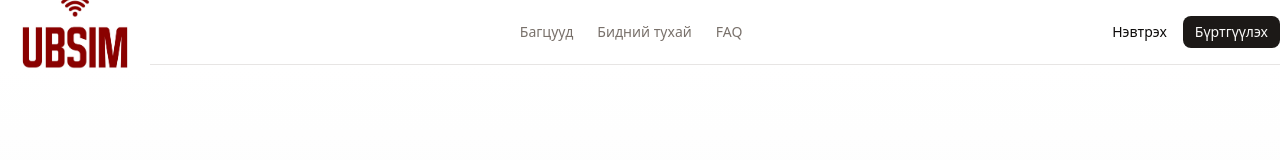
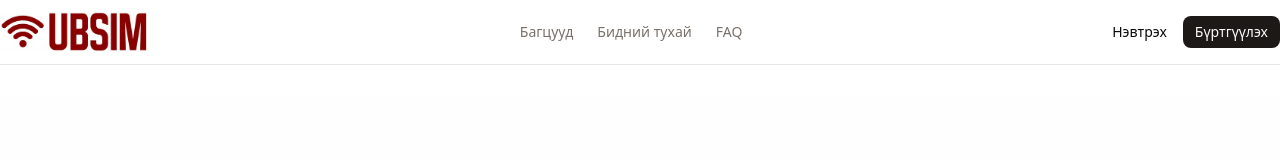
Before and after one commit to Amarsanaa0908/ubsim, a Next.js app: page / in a window 1280 px wide. Shown: the top 160 px of the page. Built offline with nearby package versions, Linux system fonts and the light colour scheme; grey boxes are pictures that could not be loaded.

Commit message:
new logo

```diff
--- a/src/components/layout/Footer.jsx
+++ b/src/components/layout/Footer.jsx
@@ -10,7 +10,7 @@ export default function Footer() {
             <div className='flex items-center gap-2'>
               <Link href={'/'}>
                 <Image
-                  src={'/logo3.JPG'}
+                  src={'/logo1.JPG'}
                   alt='UB sim Logo'
                   width={150}
                   height={150}
--- a/src/components/layout/Header.jsx
+++ b/src/components/layout/Header.jsx
@@ -80,7 +80,7 @@ export function Header() {
         <div className='flex items-center gap-2'>
           <Link href='/' className='flex items-center gap-2'>
             <Image
-              src={'/sim2.jpg'}
+              src={'/logo1.jpg'}
               alt='UBsim Logo'
               width={150}
               height={150}
```
Also changed, not shown: public/logo1.jpg (added).
